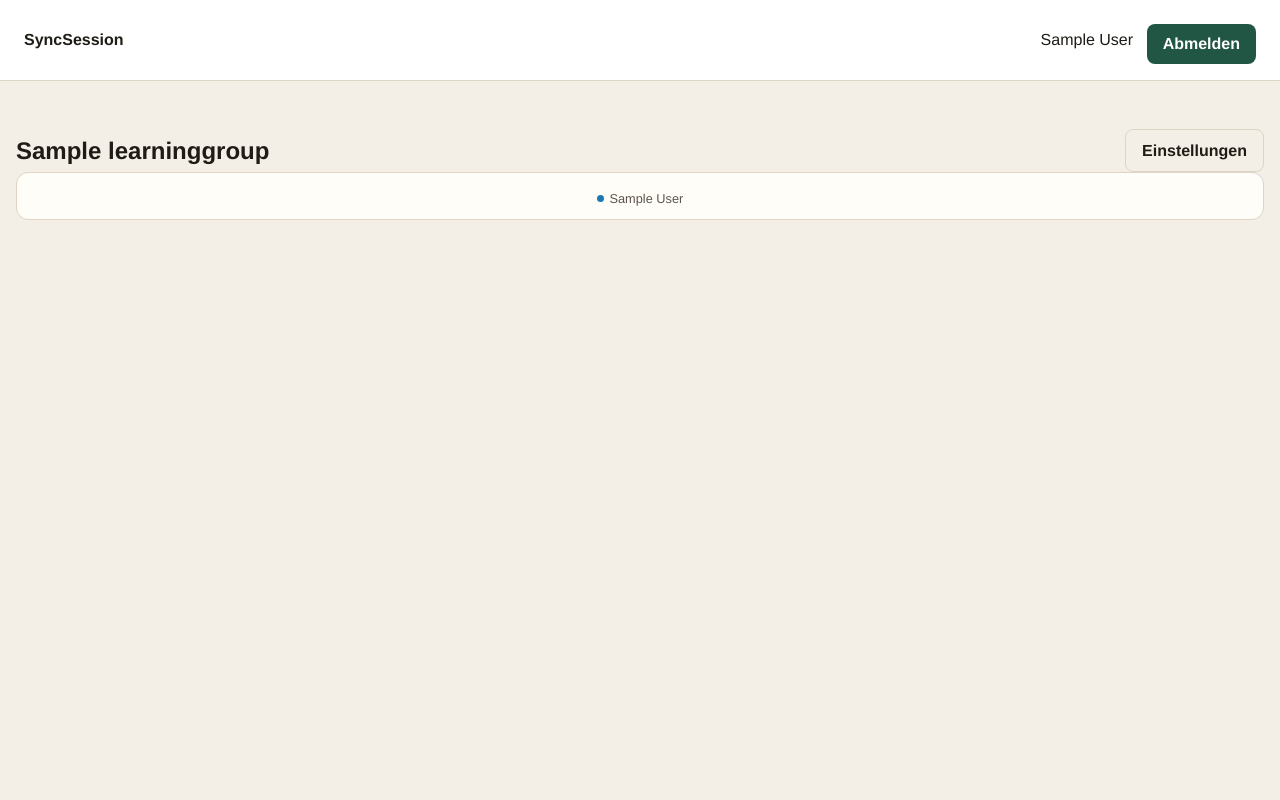
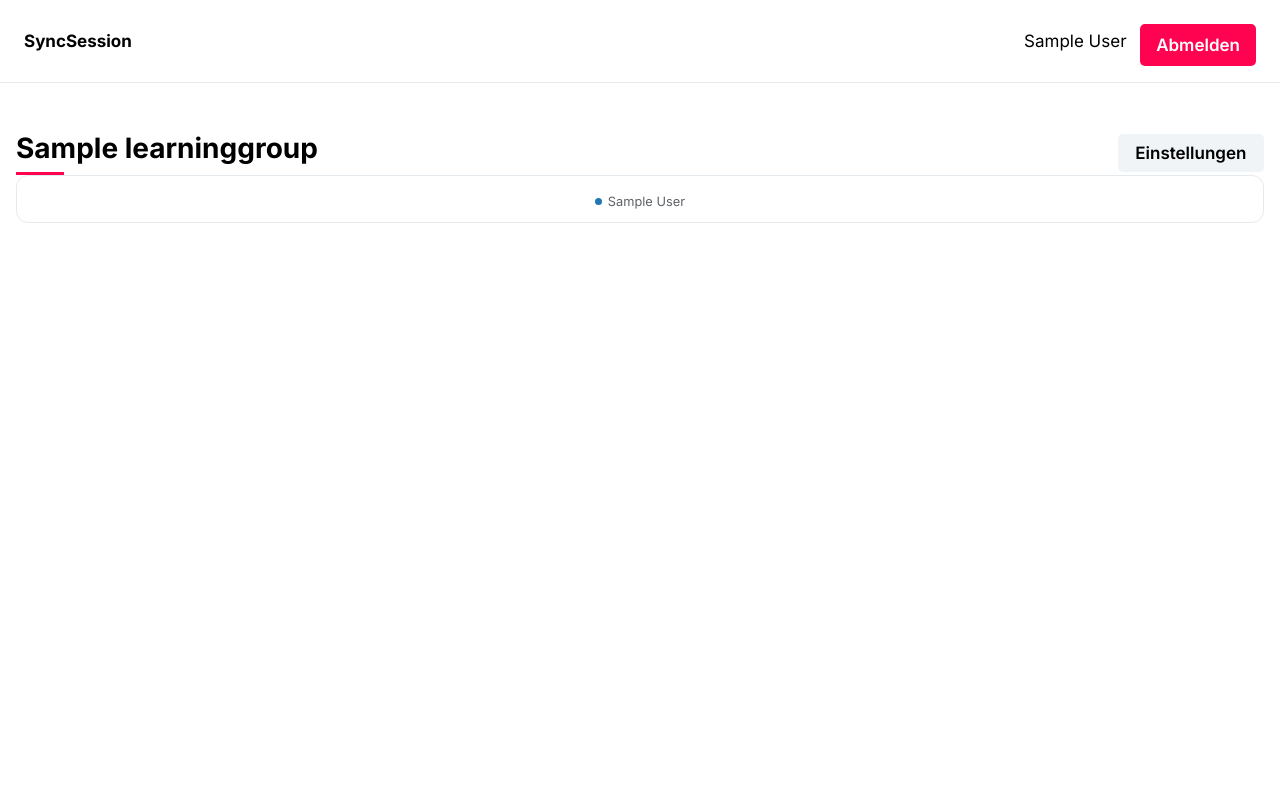
Before and after one commit to dmnk7/SyncSession, a Django app: page /gruppen/1/ in a window 1280 px wide. Run offline with Django 5.2, Linux system fonts and the light colour scheme; a user stored in the database is signed in; tables that the repository leaves empty hold one stand-in row (values such as "Sample post"); some libraries are stand-ins or nearby versions.

Commit message:
changing to THA Design, closes #12

```diff
--- a/SyncSession/kalender/colors.py
+++ b/SyncSession/kalender/colors.py
@@ -1,7 +1,7 @@
 EVENT_COLORS = [
     "#1f77b4",  # blau
     "#ff7f0e",  # orange
-    "#1b4a38",  # dunkelgrün, klar dunkler als das Annahme-Grün
+    "#1b4a38",  # dunkelgrün, klar unterscheidbar vom Zusage-Grün
     "#9467bd",  # violett
     "#8c564b",  # braun
     "#e377c2",  # pink
@@ -9,7 +9,7 @@
     "#bcbd22",  # oliv
 ]
 
-CARD_COLOR = "#fffdf8"
+CARD_COLOR = "#ffffff"
 
 TINT_RATIO = 0.88
 
--- a/SyncSession/static/css/app.css
+++ b/SyncSession/static/css/app.css
@@ -1,10 +1,17 @@
 :root {
-  --bg: #f3efe6;
-  --card: #fffdf8;
-  --text: #1f1b16;
-  --muted: #5c554c;
-  --line: #ddd4c6;
-  --accent: #215544;
+  --bg: #ffffff;
+  --card: #ffffff;
+  --text: #000000;
+  --muted: #5e6266;
+  --line: #e4eaed;
+  --accent: #ff0350;
+  --accent-dark: #d60243;
+  --surface: #f0f4f7;
+  --success: #347864;
+  --success-bg: #e8f5f0;
+  --danger: #9f1d1d;
+  --danger-bg: #f8e8e8;
+  --radius: 5px;
 }
 
 * {
@@ -14,7 +21,8 @@
 body {
   margin: 0;
   min-height: 100vh;
-  font-family: "Helvetica Neue", Helvetica, Arial, sans-serif;
+  font-family: "Inter", "Helvetica Neue", Helvetica, Arial, sans-serif;
+  font-size: 17px;
   color: var(--text);
   background: var(--bg);
 }
@@ -187,9 +195,9 @@
   margin-top: 0.5rem;
   padding: 0.7rem 1rem;
   border: 0;
-  border-radius: 8px;
+  border-radius: var(--radius);
   background: var(--accent);
-  color: #fff;
+  color: var(--text);
   font: inherit;
   font-weight: 600;
   text-align: center;
@@ -232,7 +240,21 @@
 
 h1 {
   margin: 0 0 0.4rem;
-  font-size: 1.5rem;
+  font-size: 1.75rem;
+  font-weight: 700;
+}
+
+h1::after {
+  content: "";
+  display: block;
+  width: 3rem;
+  height: 3px;
+  margin-top: 0.3rem;
+  background: var(--accent);
+}
+
+.calendar-head h1::after {
+  margin-top: 0.4rem;
 }
 
 p,
@@ -263,39 +285,44 @@
   margin-top: 0.5rem;
   padding: 0.7rem 1rem;
   border: 0;
-  border-radius: 8px;
+  border-radius: var(--radius);
   background: var(--accent);
-  color: #fff;
+  color: var(--text);
   font: inherit;
   font-weight: 600;
   cursor: pointer;
 }
 
 button[type="submit"].danger {
-  background: #9f1d1d;
+  background: var(--danger);
+  color: #fff;
+}
+
+nav button[type="submit"] {
+  color: #fff;
 }
 
 button[type="submit"].remove-member {
   width: auto;
   margin: 0;
   padding: 0.25rem 0.65rem;
-  border: 1px solid #e3b6b6;
+  border: 1px solid #f0b8c2;
   background: transparent;
-  color: #9f1d1d;
+  color: var(--danger);
 }
 
 .errorlist {
   margin: 0.3rem 0;
   padding-left: 1.1rem;
-  color: #9f1d1d;
+  color: var(--danger);
 }
 
 .messages {
   margin: 0 0 1rem;
   padding: 0.75rem 1rem;
   list-style: none;
-  background: #e7f3ec;
-  border-radius: 8px;
+  background: var(--surface);
+  border-radius: var(--radius);
 }
 
 .helptext {
@@ -460,40 +487,141 @@
   white-space: nowrap;
 }
 
+.calendar-head .button.secondary {
+  padding: 0.55rem 1.1rem;
+  border: 0;
+  background: var(--surface);
+  color: var(--text);
+  font-weight: 600;
+}
+
+.calendar-head .button.secondary:hover {
+  background: #dbe2e8;
+}
+
 #calendar-status {
   margin: 0 0 0.75rem;
   padding: 0.55rem 0.85rem;
-  border-radius: 8px;
-  background: #e7f3ec;
+  border-radius: var(--radius);
+  background: var(--surface);
   color: var(--text);
 }
 
 #calendar-status.error-text {
-  background: #f8e8e8;
+  background: var(--danger-bg);
 }
 
 #kalender {
   --fc-page-bg-color: var(--card);
   --fc-border-color: var(--line);
-  --fc-button-bg-color: var(--accent);
-  --fc-button-border-color: var(--accent);
-  --fc-button-hover-bg-color: #1a4537;
-  --fc-button-hover-border-color: #1a4537;
-  --fc-button-active-bg-color: #1a4537;
-  --fc-button-active-border-color: #1a4537;
+  --fc-button-bg-color: transparent;
+  --fc-button-border-color: transparent;
+  --fc-button-text-color: var(--text);
+  --fc-button-hover-bg-color: transparent;
+  --fc-button-hover-border-color: transparent;
+  --fc-button-active-bg-color: var(--accent);
+  --fc-button-active-border-color: var(--accent);
   --fc-event-border-color: var(--accent);
-  --fc-event-bg-color: #e8f5f0;
+  --fc-event-bg-color: var(--surface);
   --fc-event-text-color: var(--text);
-  --fc-today-bg-color: rgba(52, 120, 100, 0.06);
-  --fc-highlight-color: rgba(52, 120, 100, 0.15);
+  --fc-today-bg-color: rgba(255, 3, 80, 0.04);
+  --fc-highlight-color: rgba(255, 3, 80, 0.12);
   padding: 0.75rem 0.75rem 0.25rem;
   border: 0;
   background: transparent;
   font-size: 0.9rem;
 }
 
-#kalender .fc {
-  font-family: inherit;
+#kalender .fc-button {
+  box-shadow: none;
+  font-weight: 500;
+  text-transform: none;
+  border-radius: var(--radius);
+  padding: 0.4rem 0.85rem;
+}
+
+#kalender .fc-button:not(:disabled):hover:not(.fc-button-active),
+#kalender .fc-button:not(:disabled):focus-visible:not(.fc-button-active) {
+  background: var(--surface);
+  color: var(--text);
+  box-shadow: none;
+}
+
+#kalender .fc-button:not(:disabled):active,
+#kalender .fc-button.fc-button-active {
+  background: var(--accent);
+  color: #fff;
+  box-shadow: none;
+}
+
+#kalender .fc-button:disabled {
+  background: transparent;
+  border-color: transparent;
+  color: var(--muted);
+  opacity: 0.55;
+}
+
+/* Wochen-/Monatswahl als graues Segment-Element, aktiv rot */
+
+#kalender .fc-toolbar-chunk:has(.fc-timeGridWeek-button) {
+  gap: 3px;
+  padding: 3px;
+  background: var(--surface);
+  border-radius: 7px;
+}
+
+#kalender .fc-toolbar-chunk:has(.fc-timeGridWeek-button) .fc-button {
+  border: 0;
+  background: transparent;
+  color: var(--text);
+}
+
+#kalender .fc-toolbar-chunk:has(.fc-timeGridWeek-button) .fc-button:not(:disabled):hover:not(.fc-button-active),
+#kalender .fc-toolbar-chunk:has(.fc-timeGridWeek-button) .fc-button:not(:disabled):focus-visible:not(.fc-button-active) {
+  background: transparent;
+  color: var(--accent);
+}
+
+#kalender .fc-toolbar-chunk:has(.fc-timeGridWeek-button) .fc-button:not(:disabled):active,
+#kalender .fc-toolbar-chunk:has(.fc-timeGridWeek-button) .fc-button.fc-button-active {
+  background: var(--accent);
+  color: #fff;
+}
+
+/* Vor/Zurück-Pfeile schlicht, ohne Hintergrund */
+
+#kalender .fc-prev-button,
+#kalender .fc-next-button {
+  border: 0;
+  background: transparent;
+  color: var(--text);
+  font-size: 1.1rem;
+  padding: 0.4rem 0.5rem;
+}
+
+#kalender .fc-prev-button:not(:disabled):hover,
+#kalender .fc-next-button:not(:disabled):hover,
+#kalender .fc-prev-button:not(:disabled):focus,
+#kalender .fc-next-button:not(:disabled):focus {
+  background: var(--surface);
+  color: var(--text);
+}
+
+/* Titel: fette Kalenderwoche, Datumsbereich grau */
+
+#kalender .fc-toolbar-title {
+  font-size: 1.05rem;
+  font-weight: 500;
+}
+
+#kalender .fc-toolbar-title .title-kw {
+  font-weight: 700;
+}
+
+#kalender .fc-toolbar-title .title-range {
+  color: var(--muted);
+  font-weight: 400;
+  margin-left: 0.4rem;
 }
 
 #kalender .fc-event {
--- a/SyncSession/static/js/kalender.js
+++ b/SyncSession/static/js/kalender.js
@@ -355,6 +355,32 @@
     return item;
   }
 
+  function isoWeekNumber(date) {
+    const target = new Date(
+      Date.UTC(date.getFullYear(), date.getMonth(), date.getDate())
+    );
+    const day = target.getUTCDay() || 7;
+    target.setUTCDate(target.getUTCDate() + 4 - day);
+    const yearStart = new Date(Date.UTC(target.getUTCFullYear(), 0, 1));
+    return Math.ceil(((target - yearStart) / 86400000 + 1) / 7);
+  }
+
+  function renderTitle(info) {
+    const titleEl = container.querySelector(".fc-toolbar-title");
+    if (!titleEl) return;
+    if (info.view.type !== "timeGridWeek") {
+      titleEl.textContent = info.view.title;
+      return;
+    }
+    const kw = document.createElement("span");
+    kw.className = "title-kw";
+    kw.textContent = "KW " + isoWeekNumber(info.view.currentStart);
+    const range = document.createElement("span");
+    range.className = "title-range";
+    range.textContent = info.view.title;
+    titleEl.replaceChildren(kw, range);
+  }
+
   calendar = new FullCalendar.Calendar(container, {
     locale: "de",
     initialView: "timeGridWeek",
@@ -363,6 +389,7 @@
       center: "title",
       right: "timeGridWeek,dayGridMonth",
     },
+    datesSet: renderTitle,
     firstDay: 1,
     allDaySlot: false,
     height: "75vh",
--- a/SyncSession/templates/base.html
+++ b/SyncSession/templates/base.html
@@ -5,6 +5,9 @@
     <meta charset="utf-8">
     <meta name="viewport" content="width=device-width, initial-scale=1">
     <title>{% block title %}SyncSession{% endblock %}</title>
+    <link rel="preconnect" href="https://fonts.googleapis.com">
+    <link rel="preconnect" href="https://fonts.gstatic.com" crossorigin>
+    <link rel="stylesheet" href="https://fonts.googleapis.com/css2?family=Inter:wght@400;500;600;700&display=swap">
     <link rel="stylesheet" href="{% static 'css/app.css' %}">
     {% block extra_head %}{% endblock %}
   </head>
```
Also changed, not shown: other parts of SyncSession/static/css/app.css (+31 -31 lines).
